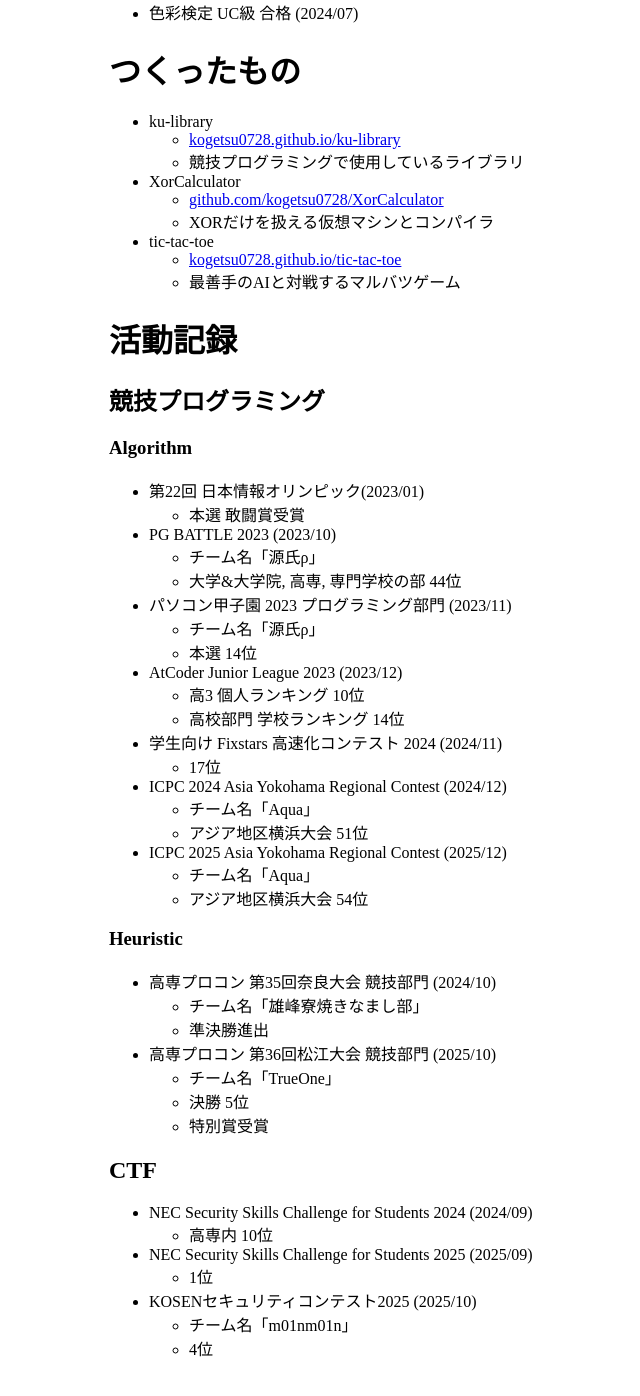
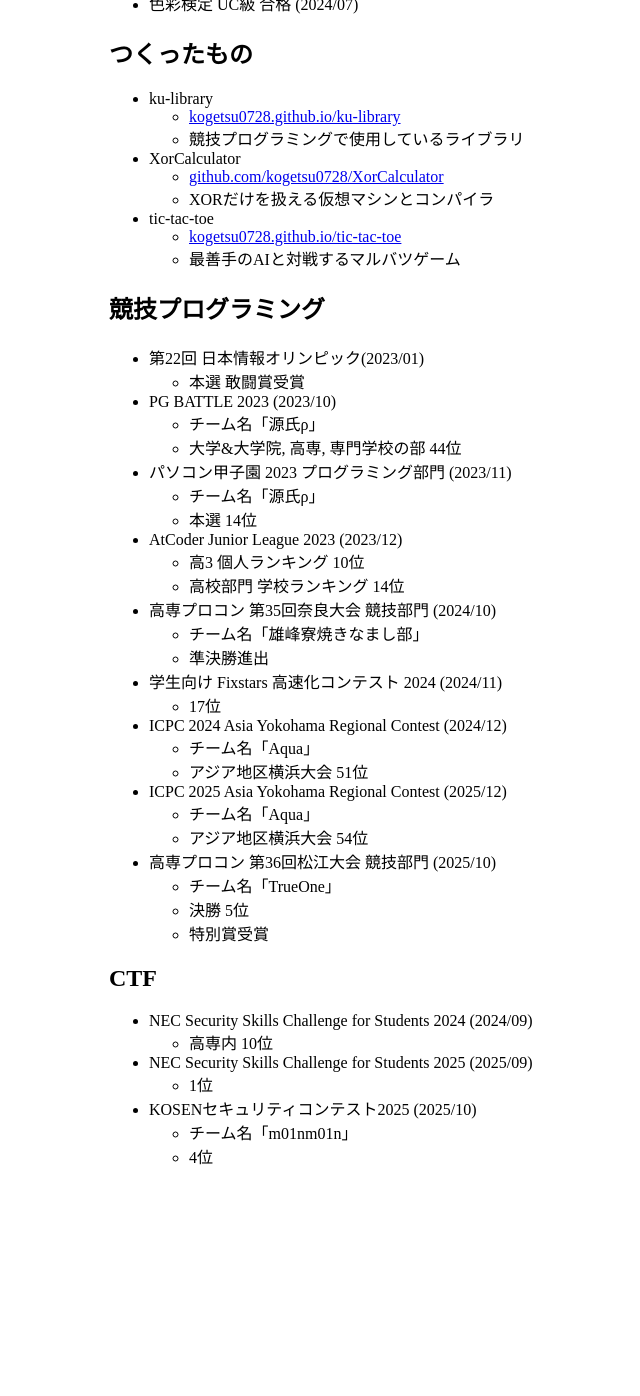
Before and after one commit to kogetsu0728/kogetsu0728.github.io, a Jekyll site: the page built from index.md, in a window 1280 px wide and 1400 px high, scrolled down 716 px. Shown: the top 1396 px of the window, without its empty margins (151-791 px from the left). Built offline with Jekyll 4.4.1, drawn with Linux system fonts in a browser that asks for light colours; after the commit the page ends 1924 px from its top, so only the background shows below that.

Commit message:
見出しの修正

```diff
--- a/index.md
+++ b/index.md
@@ -28,7 +29,7 @@
 - 色彩検定 3級 合格 (2021/12)
 - 色彩検定 UC級 合格 (2024/07)
 
-# つくったもの
+## つくったもの
 - ku-library
     - [kogetsu0728.github.io/ku-library](https://kogetsu0728.github.io/ku-library/)
     - 競技プログラミングで使用しているライブラリ
@@ -39,9 +40,7 @@
     - [kogetsu0728.github.io/tic-tac-toe](https://kogetsu0728.github.io/tic-tac-toe/)
     - 最善手のAIと対戦するマルバツゲーム
 
-# 活動記録
 ## 競技プログラミング
-### Algorithm
 - 第22回 日本情報オリンピック(2023/01)
     - 本選 敢闘賞受賞
 - PG BATTLE 2023 (2023/10)
@@ -61,11 +63,6 @@
 - ICPC 2025 Asia Yokohama Regional Contest (2025/12)
     - チーム名「Aqua」
     - アジア地区横浜大会 54位
-
-### Heuristic
-- 高専プロコン 第35回奈良大会 競技部門 (2024/10)
-    - チーム名「雄峰寮焼きなまし部」
-    - 準決勝進出
 - 高専プロコン 第36回松江大会 競技部門 (2025/10)
     - チーム名「TrueOne」
     - 決勝 5位
```
Also changed, not shown: other parts of index.md (+6 -2 lines).
